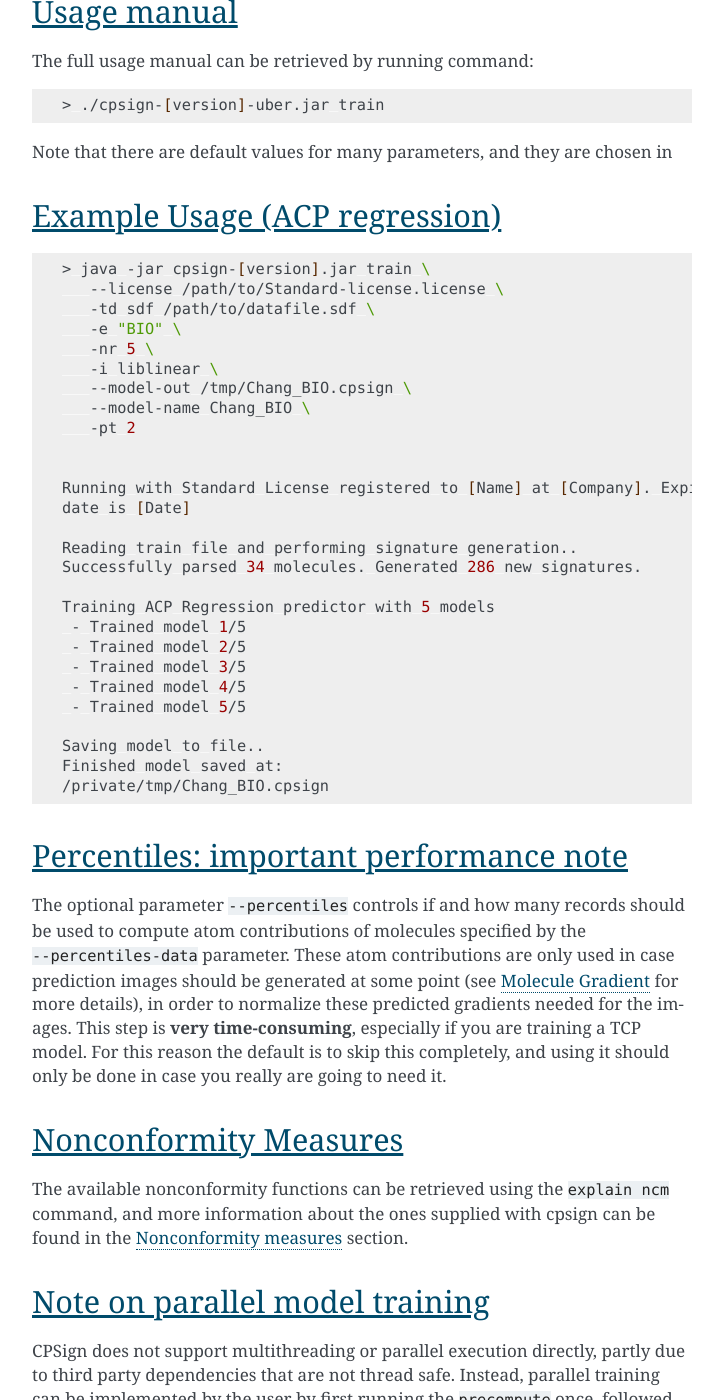
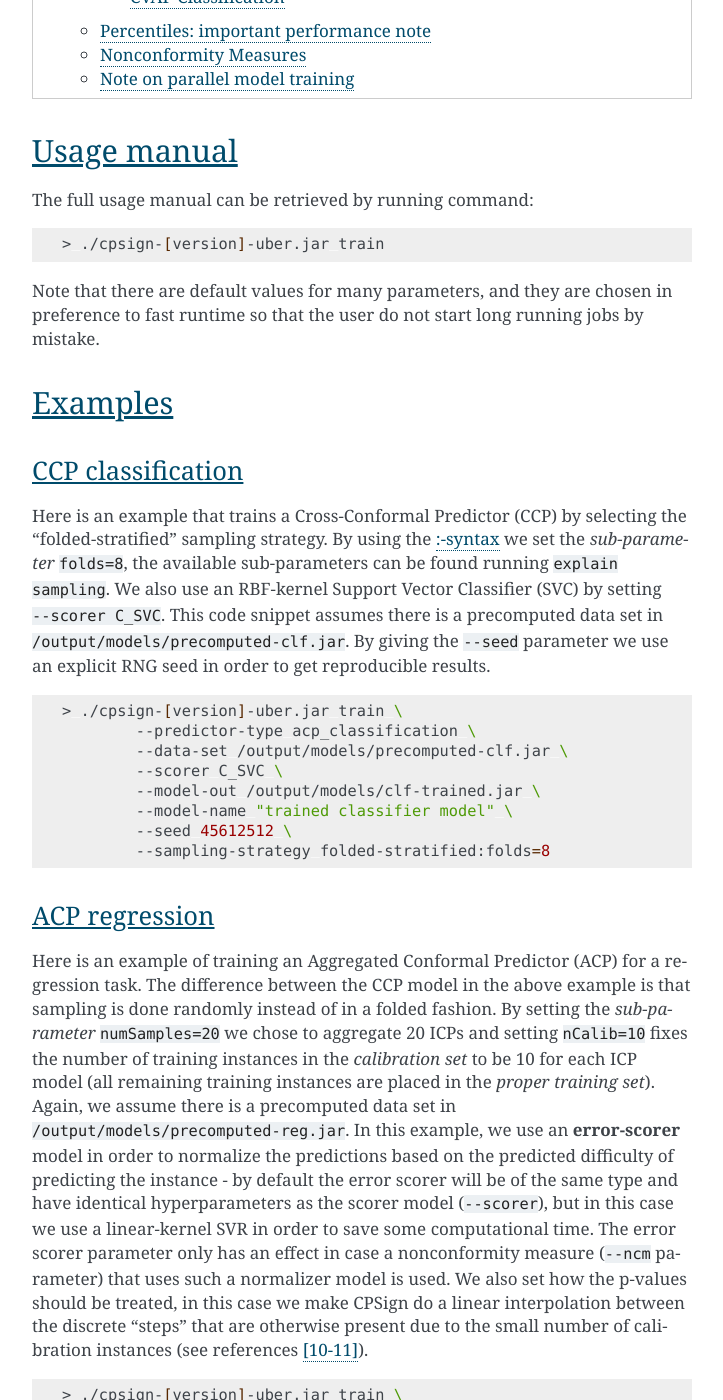
Before and after one commit to arosbio/cpsign_docs, a Sphinx documentation site: the page built from source/sections/cli/train.md, in a window 1280 px wide and 1400 px high, scrolled down 626 px. Shown: the whole window, without its empty margins (388-1111 px from the left). Built offline with Sphinx 7.4.7, drawn with Linux system fonts in a browser that asks for light colours; some of the changed text lies outside the part shown.

Commit message:
updated the train page

````diff
--- a/source/sections/cli/train.md
+++ b/source/sections/cli/train.md
@@ -19,38 +19,71 @@
 > ./cpsign-[version]-uber.jar train
 ```
 
-Note that there are default values for many parameters, and they are chosen in
+Note that there are default values for many parameters, and they are chosen in preference to fast runtime so that the user do not start long running jobs by mistake.
 
-## Example Usage (ACP regression)
+## Examples
+
+### CCP classification
+
+Here is an example that trains a Cross-Conformal Predictor (CCP) by selecting the "folded-stratified" sampling strategy. By using the {ref}`:-syntax` we set the *sub-parameter* `folds=8`, the available sub-parameters can be found running `explain sampling`. We also use an RBF-kernel Support Vector Classifier (SVC) by setting `--scorer C_SVC`. This code snippet assumes there is a precomputed data set in `/output/models/precomputed-clf.jar`. By giving the `--seed` parameter we use an explicit RNG seed in order to get reproducible results.
 
 ```bash
-> java -jar cpsign-[version].jar train \
-   --license /path/to/Standard-license.license \
-   -td sdf /path/to/datafile.sdf \
-   -e "BIO" \
-   -nr 5 \
-   -i liblinear \
-   --model-out /tmp/Chang_BIO.cpsign \
-   --model-name Chang_BIO \
-   -pt 2
+> ./cpsign-[version]-uber.jar train \
+	--predictor-type acp_classification \
+	--data-set /output/models/precomputed-clf.jar \
+	--scorer C_SVC \
+	--model-out /output/models/clf-trained.jar \
+	--model-name "trained classifier model" \
+	--seed 45612512 \
+	--sampling-strategy folded-stratified:folds=8
+```
 
+### ACP regression
 
-Running with Standard License registered to [Name] at [Company]. Expiry
-date is [Date]
+Here is an example of training an Aggregated Conformal Predictor (ACP) for a regression task. The difference between the CCP model in the above example is that sampling is done randomly instead of in a folded fashion. By setting the *sub-parameter* `numSamples=20` we chose to aggregate 20 ICPs and setting `nCalib=10` fixes the number of training instances in the *calibration set* to be 10 for each ICP model (all remaining training instances are placed in the *proper training set*). Again, we assume there is a precomputed data set in `/output/models/precomputed-reg.jar`. In this example, we use an **error-scorer** model in order to normalize the predictions based on the predicted difficulty of predicting the instance - by default the error scorer will be of the same type and have identical hyperparameters as the scorer model (`--scorer`), but in this case we use a linear-kernel SVR in order to save some computational time. The error scorer parameter only has an effect in case a nonconformity measure (`--ncm` parameter) that uses such a normalizer model is used. We also set how the p-values should be treated, in this case we make CPSign do a linear interpolation between the discrete "steps" that are otherwise present due to the small number of calibration instances (see references [[10-11]](refs)).
 
-Reading train file and performing signature generation..
-Successfully parsed 34 molecules. Generated 286 new signatures.
+```bash
+> ./cpsign-[version]-uber.jar train \
+	--predictor-type acp_regression \
+	--data-set /output/models/precomputed-reg.jar \
+	--scorer EpsilonSVR \
+	--error-scorer LinearSVR \
+	--pvalue-calc linear-interpolation \
+	--model-out /output/models/reg-trained.jar \
+	--sampling-strategy random:numSamples=20:nCalib=10
+```
 
-Training ACP Regression predictor with 5 models
- - Trained model 1/5
- - Trained model 2/5
- - Trained model 3/5
- - Trained model 4/5
- - Trained model 5/5
+### TCP Classification
 
-Saving model to file..
-Finished model saved at:
-/private/tmp/Chang_BIO.cpsign
+The Transductive Conformal Predictor (TCP) is only available for classification tasks and is much more computationally demanding than the inductive algorithm versions. The training step however is very quick as it only copies the data and sets the hyperparameters that you give - actual model training is not performed until prediction time for TCP models (that is, unless the `--percentiles` flag is given). In this example we chose a non-default *nonconformity measure* with `--ncm InverseProbability`, which then also requires the **scorer** to be a ML model that can output probability scores - which is set using the `--scorer PlattScaledC_SVC` argument.
+
+```bash
+> ./cpsign-[version]-uber.jar train \
+	--predictor-type tcp_classification \
+	--data-set /output/models/precomputed-clf.jar \
+   --ncm InverseProbability \
+	--scorer PlattScaledC_SVC \
+	--model-out /output/models/clf-tcp-trained.jar \
+	--model-name "TCP classifier model"
+
+```
+
+### ICP models
+
+If you wish to train an Inductive Conformal Predictor (ICP), i.e. a single partition of *proper training set* and *calibration set*, that is done by using either of the sampling strategies "Random" or "RandomStratified" and setting the *sub-parameter* `numSamples=1` and setting the `--predictor-type` parameter to either "ACP_classification" or "ACP_regression". In essence this performs an "aggregation" of a single model internally - which simply outputs the predictions of the single ICP itself.
+
+### CVAP Classification
+
+The Cross Venn-ABERS Predictor (CVAP) produces well calibrated probability predictions for binary classification. Many of the available parameters do not apply to CVAP, namely `--ncm`, `--pvalue-calc` and `--error-scorer`. Here are some rudimentary arguments to train a CVAP model, again relying on a precomputed data set in `/output/models/precomputed-clf.jar`. Note that according to the literature the sampling should be done in a folded fashion, but CPSign allows you to pick a random sampling strategy as well, thus dropping the "Cross" in CVAP - leading to the name "VAP_classification".
+
+```bash
+> ./cpsign-[version]-uber.jar train \
+	--predictor-type VAP_classification \
+	--data-set /output/models/precomputed-clf.jar \
+	--scorer C_SVC \
+	--model-out /output/models/cvap-trained.jar \
+	--model-name "trained probability model" \
+	--sampling-strategy folded-stratified
 ```
 
 
````
Also changed, not shown: source/sections/cli/CLI.md (+1 -0 lines).
